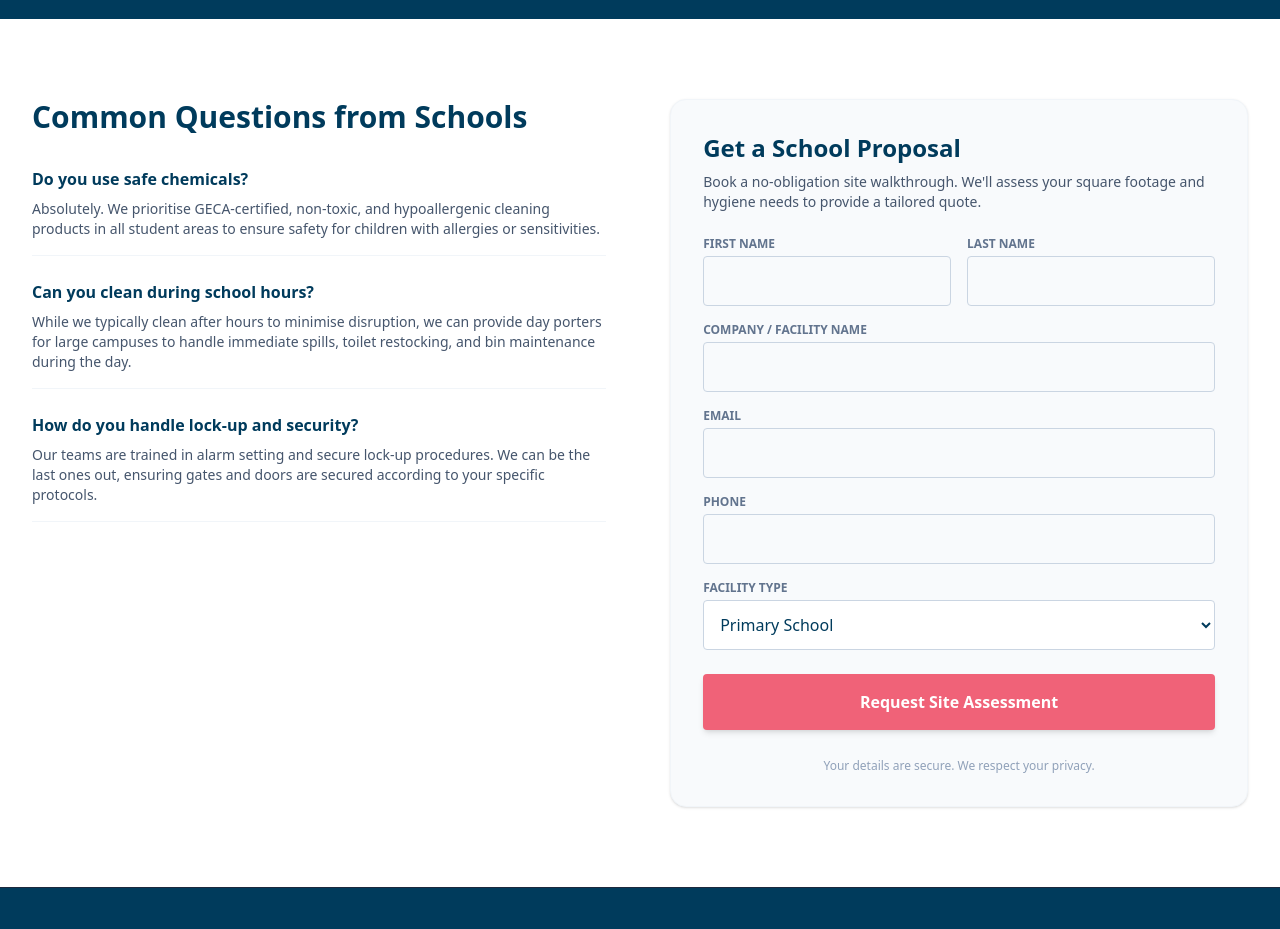
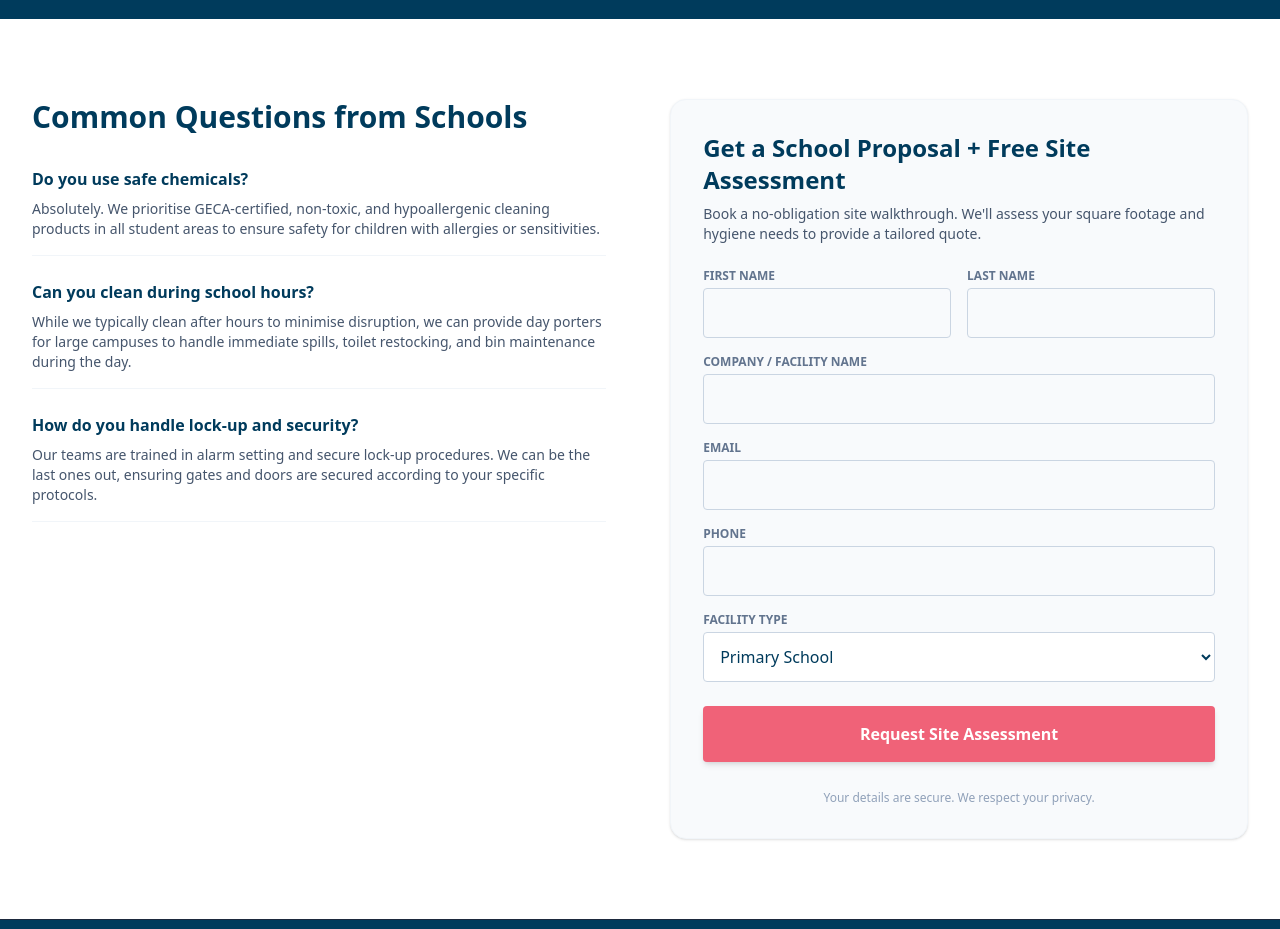
Before and after one commit to Lilmonstersam/NCC-service-pages, a React (Vite) app: page / in a window 1280 px wide. Shown: the part 2260-3189 px from the top of the page. Built offline with nearby package versions, Linux system fonts and the light colour scheme.

Commit message:
update enquiry form titles with Free Site Assessment

```diff
--- a/src/App.tsx
+++ b/src/App.tsx
@@ -147,7 +147,7 @@ const pagesData: ServicePageData[] = [
         answer: 'Our teams are trained in alarm setting and secure lock-up procedures. We can be the last ones out, ensuring gates and doors are secured according to your specific protocols.'
       }
     ],
-    formTitle: 'Get a School Proposal',
+    formTitle: 'Get a School Proposal + Free Site Assessment',
     formSubtitle: "Book a no-obligation site walkthrough. We'll assess your square footage and hygiene needs to provide a tailored quote.",
     formFacilityOptions: ['Primary School', 'Secondary School', 'University / TAFE', 'Other']
   },
@@ -215,7 +215,7 @@ const pagesData: ServicePageData[] = [
         answer: 'Yes, all our staff hold current Working with Children Checks, are fully police checked, and adhere to a rigid drug and alcohol policy for your complete peace of mind.'
       }
     ],
-    formTitle: 'Get a Childcare Proposal',
+    formTitle: 'Get a Childcare Proposal + Free Site Assessment',
     formSubtitle: "Book a no-obligation site walkthrough to assess your centre's specific hygiene needs.",
     formFacilityOptions: ['Early Learning Centre', 'Kindergarten', 'Preschool', 'Outside School Hours Care', 'Other']
   },
@@ -292,7 +292,7 @@ const pagesData: ServicePageData[] = [
         answer: 'Our teams are trained to work safely around industrial equipment without causing disruption to your operations or risking damage to sensitive machinery.'
       }
     ],
-    formTitle: 'Get an Industrial Proposal',
+    formTitle: 'Get an Industrial Proposal + Free Site Assessment',
     formSubtitle: "Book a site walkthrough to assess your facility's safety and cleaning requirements.",
     formFacilityOptions: ['Manufacturing Plant', 'Warehouse', 'Distribution Centre', 'Food Processing', 'Other'],
     testimonials: [
@@ -376,7 +376,7 @@ const pagesData: ServicePageData[] = [
         answer: 'Our cleaning processes are meticulously designed to help you meet and exceed all relevant healthcare standards, including RACGP accreditation requirements.'
       }
     ],
-    formTitle: 'Get a Medical Cleaning Proposal',
+    formTitle: 'Get a Medical Cleaning Proposal + Free Site Assessment',
     formSubtitle: "Book a confidential site walkthrough to discuss your infection control requirements.",
     formFacilityOptions: ['Medical Clinic', 'Dental Practice', 'Hospital', 'Allied Health', 'Other'],
     testimonials: [
@@ -460,7 +460,7 @@ const pagesData: ServicePageData[] = [
         answer: 'Our staff are fully trained in building security, alarm operation, and lock-up procedures, ensuring your premises are always secure when we leave.'
       }
     ],
-    formTitle: 'Get an Office Cleaning Proposal',
+    formTitle: 'Get an Office Cleaning Proposal + Free Site Assessment',
     formSubtitle: "Book a quick site walkthrough to get a tailored quote for your workspace.",
     formFacilityOptions: ['Corporate Office', 'Co-working Space', 'Boutique Agency', 'Multi-tenant Building', 'Other'],
     testimonials: [
@@ -544,7 +544,7 @@ const pagesData: ServicePageData[] = [
         answer: 'Absolutely. All operatives undergo thorough WHS inductions before stepping on site. We familiarise our teams with your specific hazard protocols, ensuring they work safely around forklifts and heavy machinery.'
       }
     ],
-    formTitle: 'Get an Industrial Proposal',
+    formTitle: 'Get an Industrial Proposal + Free Site Assessment',
     formSubtitle: "Book a no-obligation site walkthrough. We'll assess your facility size and operational hazards to provide a tailored quote.",
     formFacilityOptions: ['Warehouse / Distribution', 'Manufacturing Factory', 'Logistics Hub', 'Other Industrial'],
     testimonials: [
@@ -1002,7 +1002,7 @@ export default function App() {
           onClick={scrollToForm}
           className="w-full bg-[#F06278] text-white font-bold py-3 rounded-md shadow-sm"
         >
-          Request Proposal
+          Free Site Assessment
         </button>
       </div>
 
```
